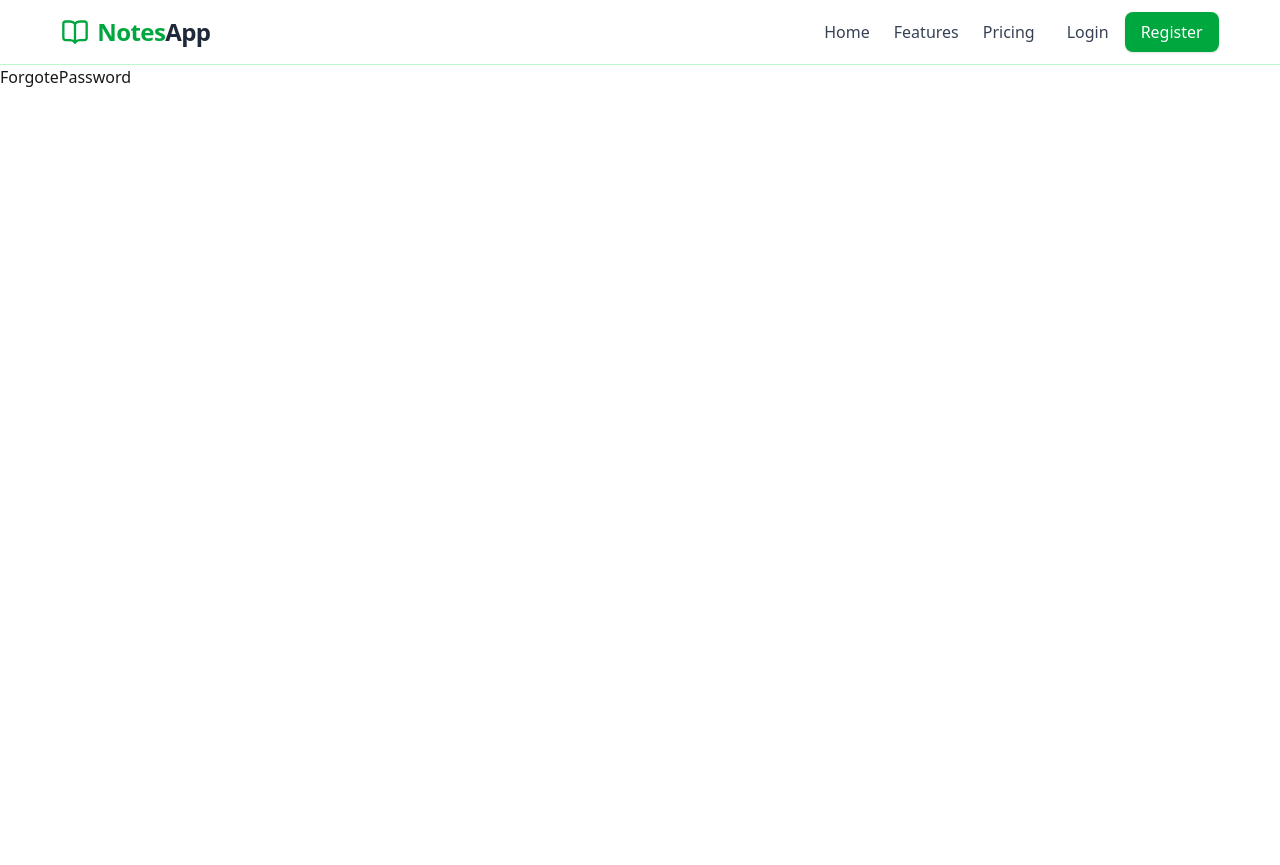
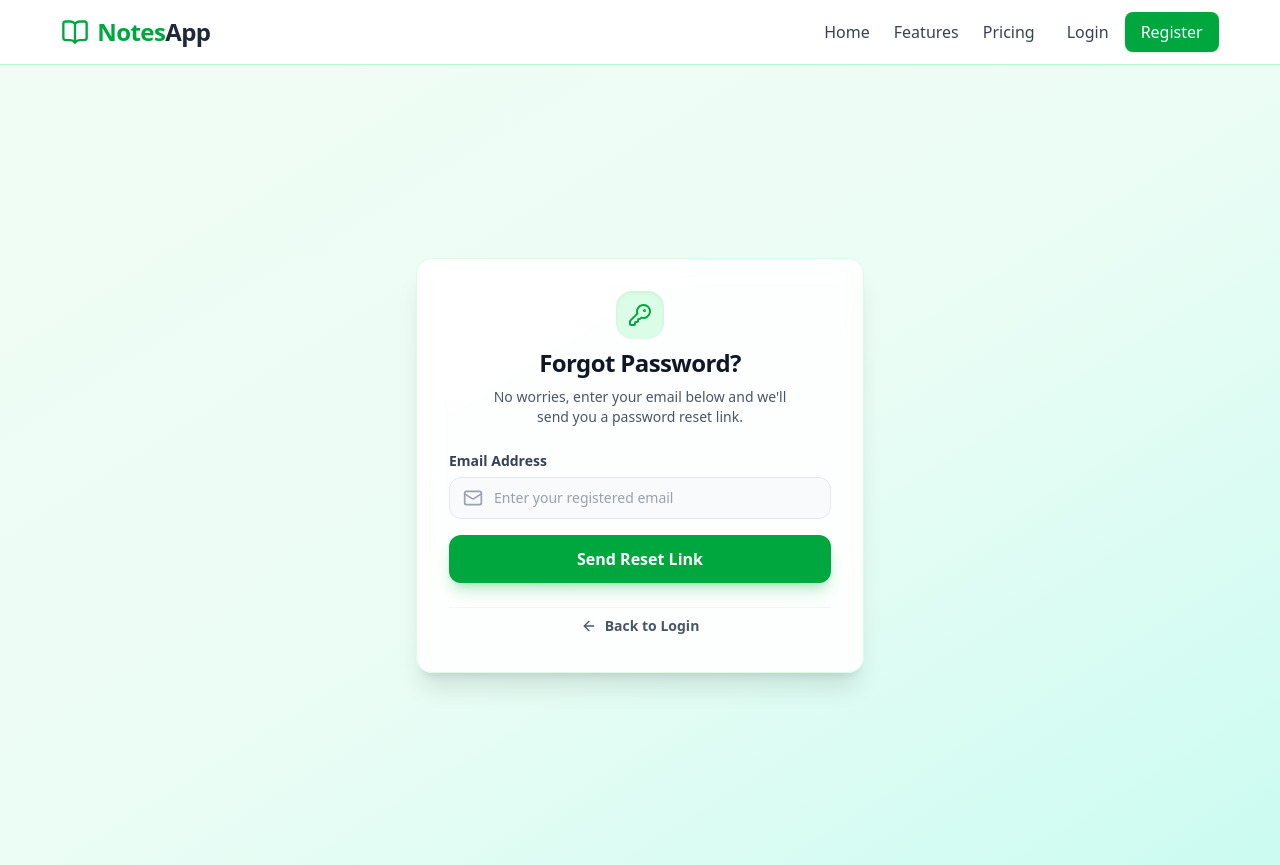
Before and after one commit to islammdsohan603/-MERN-Authentication-Frontend-code, a Next.js app: page /forgotepassword in a window 1280 px wide. Before the commit the page ends 800 px from the top, so only its background shows below. Built offline with nearby package versions, Linux system fonts and the light colour scheme; no server answers.

Commit message:
forgot password email filde adding

```diff
--- a/src/app/(auth)/forgotepassword/page.jsx
+++ b/src/app/(auth)/forgotepassword/page.jsx
@@ -1,11 +1,212 @@
-import React from 'react';
+'use client';
 
-const ForgotePassword = () => {
+import React, { useState } from 'react';
+import Link from 'next/link';
+import { motion, AnimatePresence } from 'framer-motion';
+import {
+  Mail,
+  ArrowLeft,
+  KeyRound,
+  Loader2,
+  CheckCircle2,
+  AlertCircle,
+} from 'lucide-react';
+import axios from 'axios';
+import { useRouter } from 'next/navigation';
+
+const ForgotPassword = () => {
+  const [email, setEmail] = useState('');
+  const [isLoading, setIsLoading] = useState(false);
+  const [isSubmitted, setIsSubmitted] = useState(false);
+  const [error, setError] = useState('');
+  const router = useRouter();
+
+  const serverUrl =
+    process.env.NEXT_PUBLIC_SERVER_URL || 'http://localhost:5000';
+
+  const handleSubmit = async e => {
+    e.preventDefault();
+    setError('');
+
+    if (!email) {
+      setError('Please enter your email address.');
+      return;
+    }
+
+    try {
+      setIsLoading(true);
+
+      // ব্যাকএন্ড API কল (আপনার প্রয়োজন অনুযায়ী API এন্ডপয়েন্ট পরিবর্তন করে নিন)
+      const res = await axios.post(`${serverUrl}/user/forgot-password`, {
+        email,
+      });
+
+      if (res.data.success) {
+        setIsSubmitted(true);
+        router.push(`verify-otp/${email}`);
+        toast.success(res.data.message || 'Reset link sent successfully');
+        setEmail('');
+      } else {
+        setError(res.data.message || 'Something went wrong. Please try again.');
+      }
+    } catch (err) {
+      // API রেসপন্স না থাকলেও ক্লায়েন্ট সাইডে সাকসেস স্টেট দেখানোর সুবিধার্থে
+      // যদি আপনার API তৈরি করা থাকে, তবে নিচের লজিকটি হ্যান্ডেল করতে পারেন:
+      setError(
+        err.response?.data?.message ||
+          'Failed to send reset link. Try again later.',
+      );
+    } finally {
+      setIsLoading(false);
+    }
+  };
+
   return (
-    <div>
-      <h1>ForgotePassword</h1>
+    <div className="min-h-screen w-full bg-linear-to-br from-green-50 via-emerald-50 to-teal-100 flex items-center justify-center p-4 sm:p-6 md:p-8">
+      {/* Container Animation */}
+      <motion.div
+        initial={{ opacity: 0, y: 20 }}
+        animate={{ opacity: 1, y: 0 }}
+        transition={{ duration: 0.4, ease: 'easeOut' }}
+        className="w-full max-w-md bg-white/90 backdrop-blur-md rounded-2xl shadow-xl border border-green-100 p-6 sm:p-8 space-y-6"
+      >
+        <AnimatePresence mode="wait">
+          {!isSubmitted ? (
+            /* --- STEP 1: Email Form --- */
+            <motion.div
+              key="form-step"
+              initial={{ opacity: 0, x: -10 }}
+              animate={{ opacity: 1, x: 0 }}
+              exit={{ opacity: 0, x: 10 }}
+              transition={{ duration: 0.3 }}
+              className="space-y-6"
+            >
+              {/* Top Header */}
+              <div className="text-center space-y-2">
+                <div className="inline-flex items-center justify-center w-12 h-12 rounded-2xl bg-green-100 text-green-600 mb-2 shadow-inner">
+                  <KeyRound className="w-6 h-6" />
+                </div>
+                <h1 className="text-2xl font-bold text-gray-900 tracking-tight">
+                  Forgot Password?
+                </h1>
+                <p className="text-sm text-gray-600 max-w-xs mx-auto">
+                  No worries, enter your email below and we'll send you a
+                  password reset link.
+                </p>
+              </div>
+
+              {/* Error Alert */}
+              {error && (
+                <motion.div
+                  initial={{ opacity: 0, y: -5 }}
+                  animate={{ opacity: 1, y: 0 }}
+                  className="flex items-center gap-2 p-3 text-xs sm:text-sm text-red-600 bg-red-50 border border-red-200 rounded-xl"
+                >
+                  <AlertCircle className="w-4 h-4 shrink-0" />
+                  <span>{error}</span>
+                </motion.div>
+              )}
+
+              {/* Form */}
+              <form onSubmit={handleSubmit} className="space-y-4">
+                <div className="space-y-1.5 text-left">
+                  <label
+                    htmlFor="email"
+                    className="text-sm font-semibold text-gray-700 block"
+                  >
+                    Email Address
+                  </label>
+                  <div className="relative flex items-center">
+                    <div className="absolute left-3.5 text-gray-400 pointer-events-none">
+                      <Mail className="w-5 h-5" />
+                    </div>
+                    <input
+                      type="email"
+                      id="email"
+                      value={email}
+                      onChange={e => setEmail(e.target.value)}
+                      placeholder="Enter your registered email"
+                      required
+                      className="w-full pl-11 pr-4 py-2.5 bg-gray-50 border border-gray-200 rounded-xl text-gray-800 placeholder-gray-400 focus:outline-none focus:ring-2 focus:ring-green-500/20 focus:border-green-600 transition-all duration-200 text-sm font-medium"
+                    />
+                  </div>
+                </div>
+
+                {/* Submit Button */}
+                <motion.button
+                  whileHover={{ scale: 1.01 }}
+                  whileTap={{ scale: 0.99 }}
+                  type="submit"
+                  disabled={isLoading}
+                  className="w-full cursor-pointer py-3 px-4 bg-green-600 hover:bg-green-700 text-white font-semibold rounded-xl shadow-lg shadow-green-600/25 focus:outline-none focus:ring-2 focus:ring-green-500 transition-all duration-200 flex items-center justify-center gap-2 disabled:opacity-75 disabled:cursor-not-allowed mt-2"
+                >
+                  {isLoading ? (
+                    <>
+                      <Loader2 className="w-5 h-5 animate-spin" />
+                      <span>Sending reset link...</span>
+                    </>
+                  ) : (
+                    <span>Send Reset Link</span>
+                  )}
+                </motion.button>
+              </form>
+
+              {/* Back to Login Link */}
+              <div className="text-center pt-2 border-t border-gray-100">
+                <Link
+                  href="/login"
+                  className="inline-flex items-center gap-2 text-sm font-semibold text-gray-600 hover:text-green-600 transition-colors"
+                >
+                  <ArrowLeft className="w-4 h-4" /> Back to Login
+                </Link>
+              </div>
+            </motion.div>
+          ) : (
+            /* --- STEP 2: Success Message --- */
+            <motion.div
+              key="success-step"
+              initial={{ opacity: 0, scale: 0.95 }}
+              animate={{ opacity: 1, scale: 1 }}
+              transition={{ duration: 0.3 }}
+              className="text-center space-y-6 py-2"
+            >
+              <div className="inline-flex items-center justify-center w-16 h-16 rounded-full bg-green-100 text-green-600 shadow-inner">
+                <CheckCircle2 className="w-8 h-8" />
+              </div>
+
+              <div className="space-y-2">
+                <h2 className="text-2xl font-bold text-gray-900">
+                  Check Your Email
+                </h2>
+                <p className="text-sm text-gray-600 leading-relaxed">
+                  We have sent a password reset link to:
+                  <br />
+                  <span className="font-semibold text-gray-800">{email}</span>
+                </p>
+              </div>
+
+              <div className="pt-2 space-y-3">
+                <Link
+                  href="/login"
+                  className="block w-full py-3 px-4 bg-green-600 hover:bg-green-700 text-white font-semibold rounded-xl shadow-lg shadow-green-600/25 transition-all text-center text-sm"
+                >
+                  Return to Login
+                </Link>
+
+                <button
+                  onClick={() => setIsSubmitted(false)}
+                  className="text-xs text-gray-500 hover:text-green-600 transition-colors cursor-pointer"
+                >
+                  Didn't receive the email?{' '}
+                  <span className="underline font-medium">Try again</span>
+                </button>
+              </div>
+            </motion.div>
+          )}
+        </AnimatePresence>
+      </motion.div>
     </div>
   );
 };
 
-export default ForgotePassword;
+export default ForgotPassword;
--- /dev/null
+++ b/src/app/(auth)/verify-otp/page.jsx
@@ -0,0 +1,11 @@
+import React from 'react';
+
+const VerifyOtp = () => {
+  return (
+    <div>
+      <h1>Verify OTP Page</h1>
+    </div>
+  );
+};
+
+export default VerifyOtp;
```
